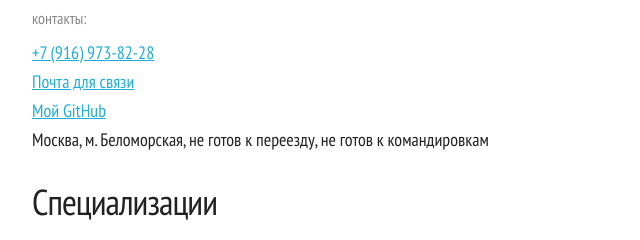
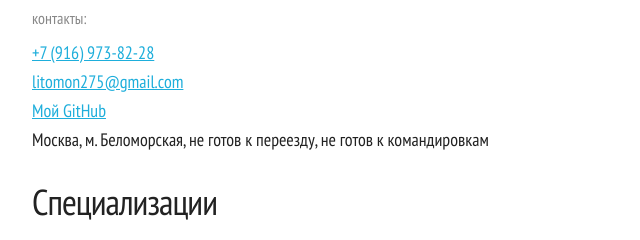
Before and after one commit to Ridick-Rus/Curriculum-vitae, a plain HTML site: page index.html in a window 1280 px wide. Shown: the part 184-424 px from the top of the page, 128-768 px from the left. Drawn offline with Linux system fonts and the light colour scheme.

Commit message:
Update index.html

```diff
--- a/index.html
+++ b/index.html
@@ -34,7 +34,7 @@
       <p style="font-size: 16px; color: #888888; margin-bottom: 0.5em">контакты:</p>
       <p style="font-size: 18px">
         <a href="tel:+79169738228">+7 (916) 973-82-28</a><br>
-        <a href="mailto:litomon275@gmail.com">Почта для связи</a><br>
+        <a href="mailto:litomon275@gmail.com">litomon275@gmail.com</a><br>
         <a href="https://github.com/Ridick-Rus">Мой GitHub</a><br>
         Москва, м. Беломорская, не готов к переезду, не готов к командировкам
       </p>
```
